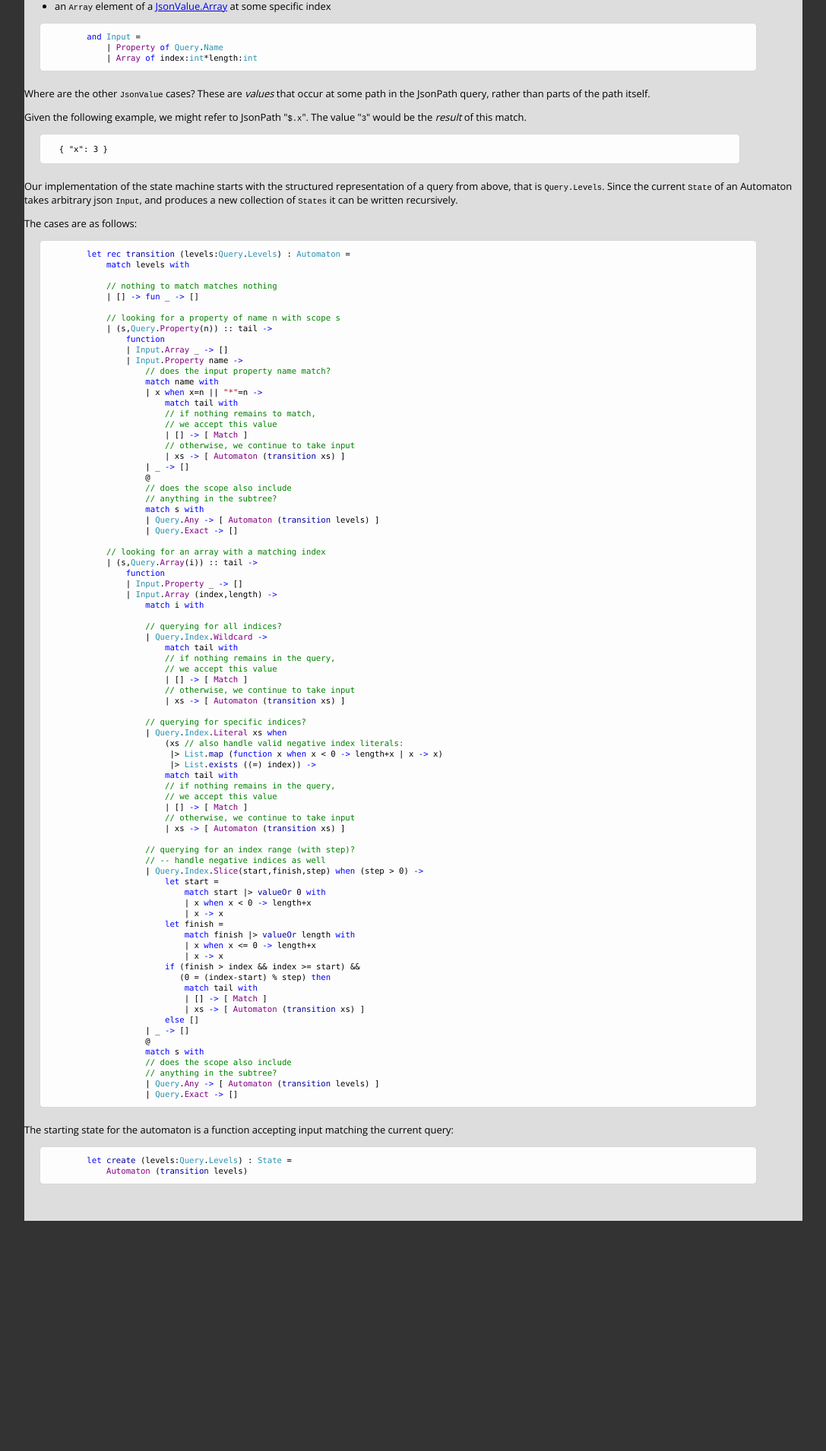
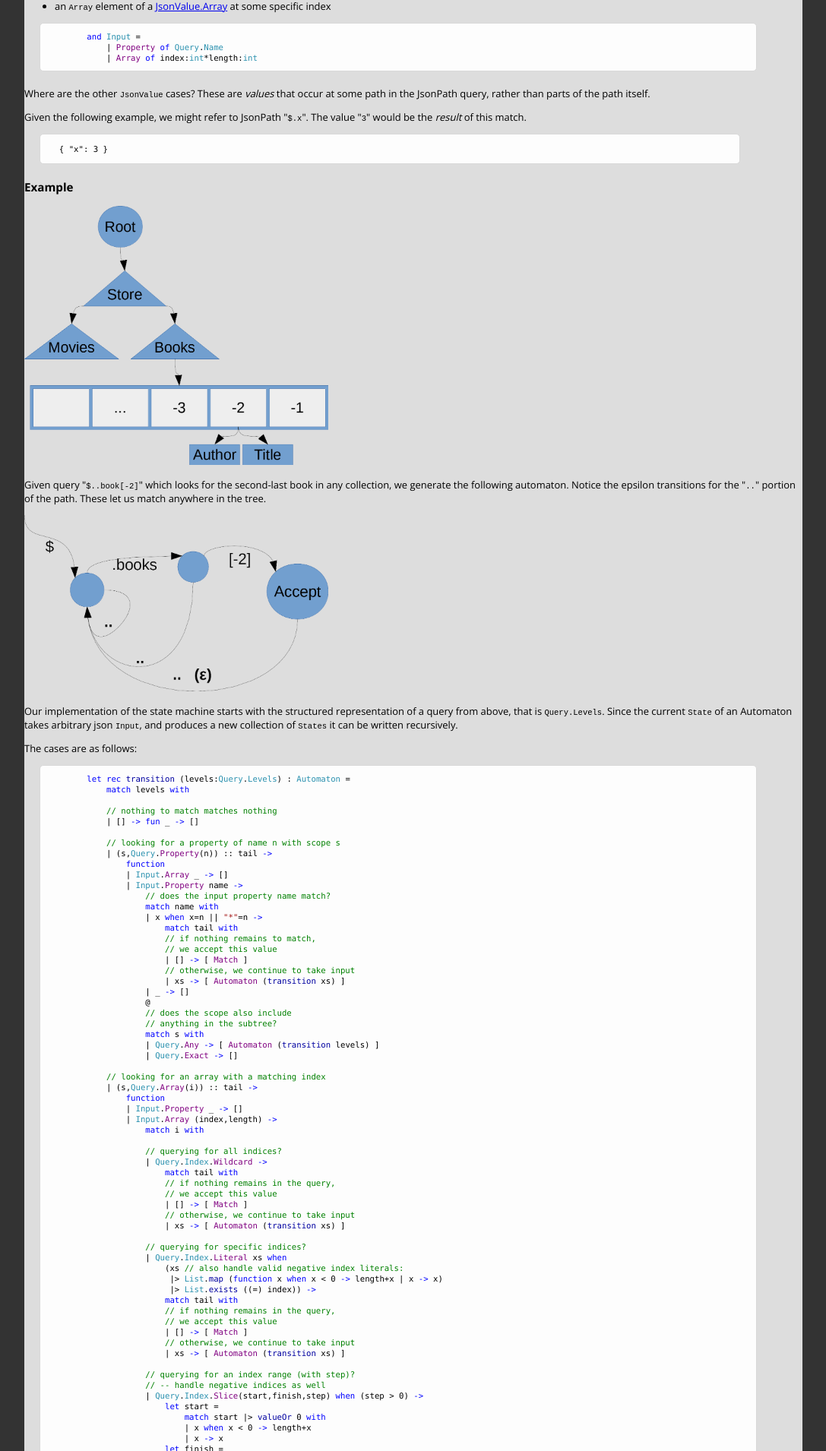
Before and after one commit to j-alexander/j-alexander.github.io, a Jekyll site: the page built from _posts/2016-12-15-jsonpath-queries-using-fsharpdata.html, in a window 1280 px wide. Shown: the part 1902-3812 px from the top of the page at 76% size, without its empty margins (96-1183 px from the left). Built offline with Jekyll 4.4.1, drawn with Linux system fonts in a browser that asks for light colours; some web fonts are replaced; before the commit the page ends 3509 px from its top, so only the background shows below that.

Commit message:
add diagrams

```diff
--- a/_posts/2016-12-15-jsonpath-queries-using-fsharpdata.html
+++ b/_posts/2016-12-15-jsonpath-queries-using-fsharpdata.html
@@ -121,6 +121,12 @@ JsonPath query, rather than parts of the path itself.</p>
 be the <em>result</em> of this match.</p>
 <table class="pre"><tr><td class="snippet"><pre class="fssnip"><code lang="json">  { "x": 3 }
 </code></pre></td></tr></table>
+<h3>Example</h3>
+<img src="bookstore-json.png" class="post-slide" alt="Book Store Json Document"/>
+<p>Given query "<code>$..book[-2]</code>" which looks for the second-last book in any collection,
+we generate the following automaton.  Notice the epsilon transitions for the "<code>..</code>"
+portion of the path.  These let us match anywhere in the tree.</p>
+<img src="bookstore-jsonpath.png" class="post-slide" alt="Book Store Automaton"/>
 <p>Our implementation of the state machine starts with the structured representation
 of a query from above, that is <code>Query.Levels</code>.  Since the current <code>State</code> of an
 Automaton takes arbitrary json <code>Input</code>, and produces a new collection of <code>States</code>
--- a/css/main.css
+++ b/css/main.css
@@ -109,3 +109,7 @@ footer ul li:last-child {
 #container, .post, .meta {
 	font-size: 90%;
 }
+
+img.post-slide {
+    width: 400px;
+}
```
Also changed, not shown: 1 other file.
